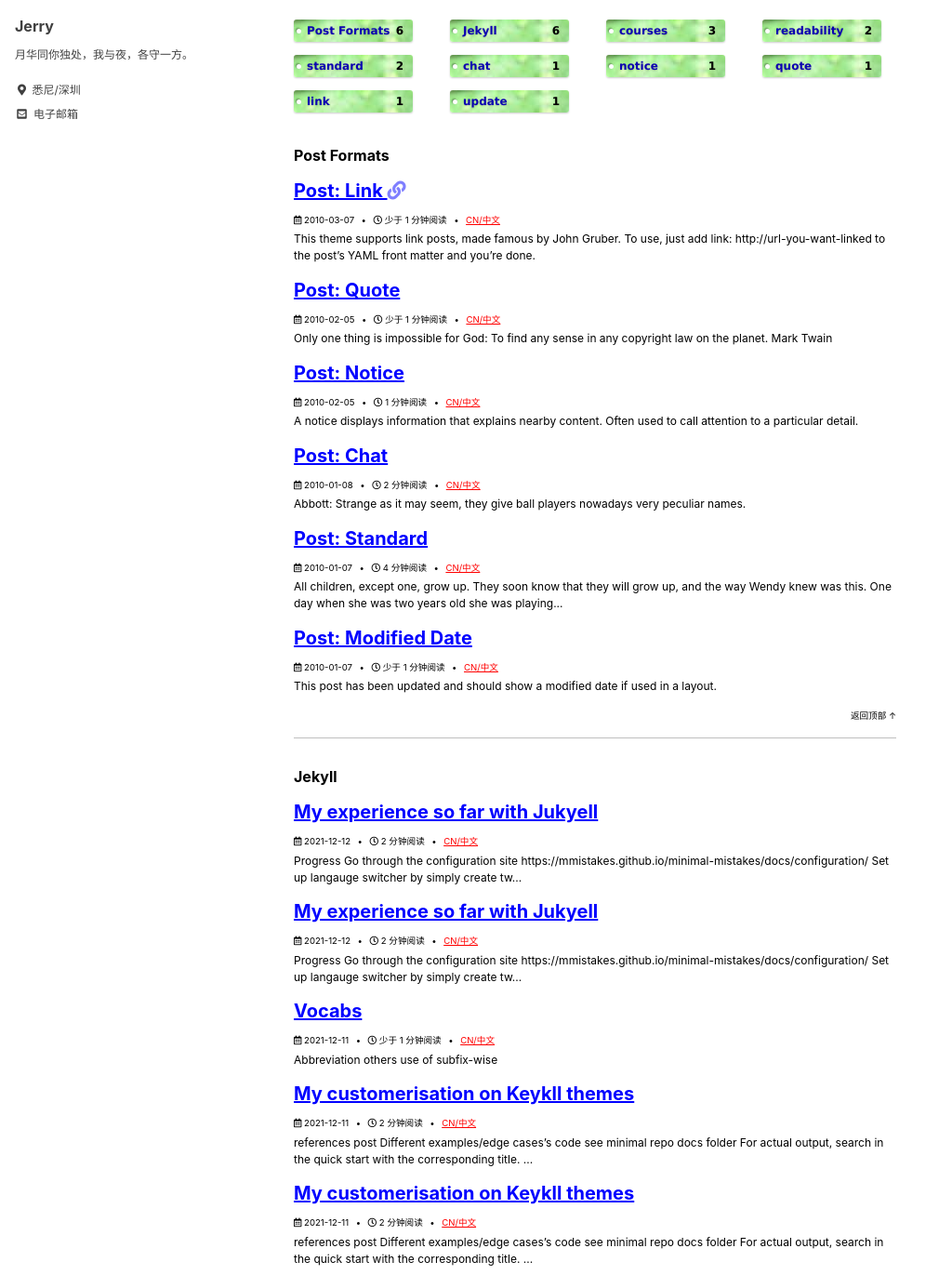
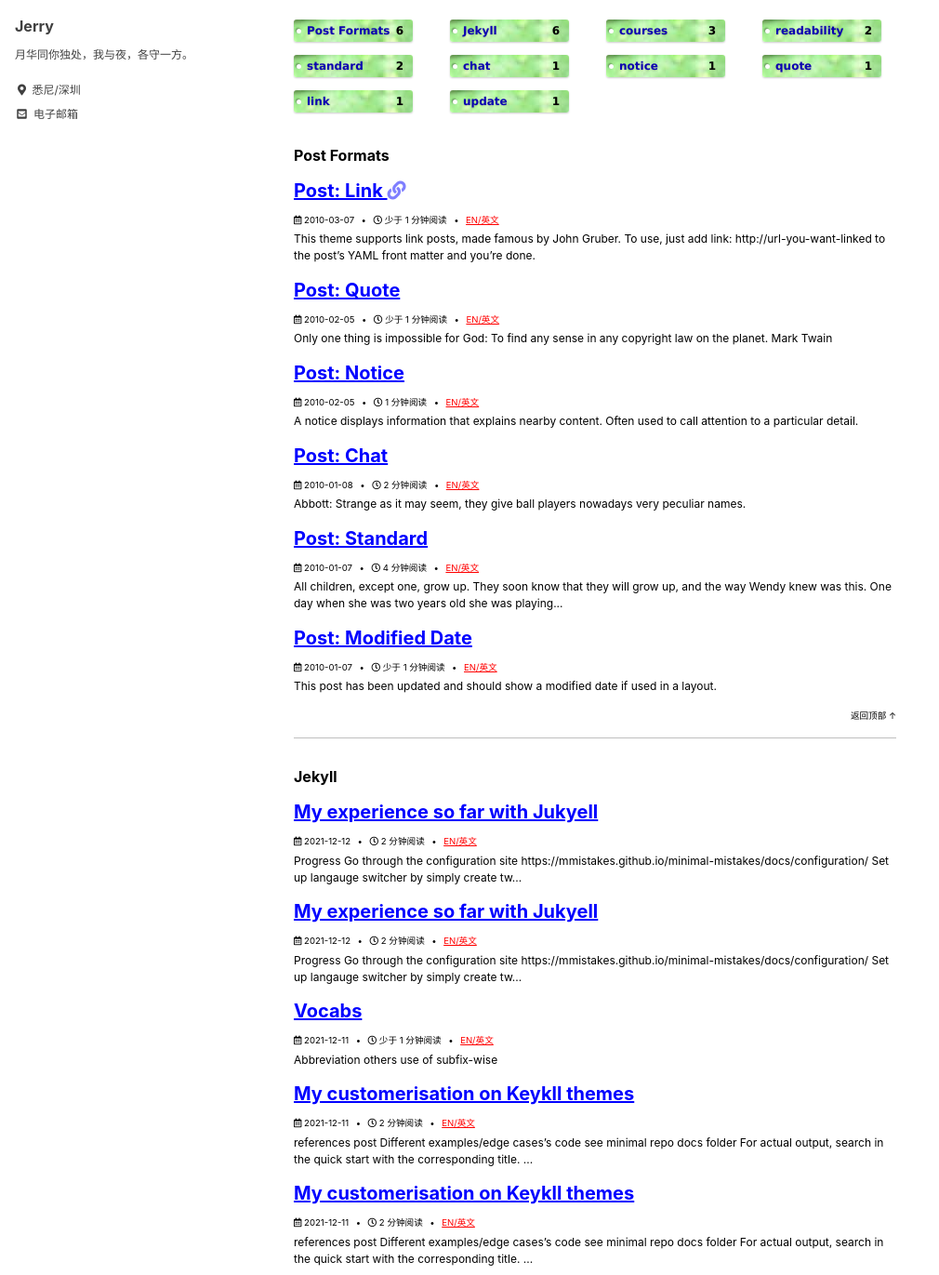
Before and after one commit to postsent/cn, a Jekyll site: the page built from _pages/about.md, in a window 1280 px wide and 1400 px high, scrolled down 464 px. Shown: the part 29-1400 px from the top of the window at 93% size, without its empty margins (0-1010 px from the left). Built offline with Jekyll 4.4.1, drawn with Linux system fonts in a browser that asks for light colours; cached includes are drawn as plain includes; some of the changed text lies outside the part shown.

```diff
--- a/_includes/page__meta.html
+++ b/_includes/page__meta.html
@@ -30,7 +30,7 @@
 
     <span class="page__meta-sep"></span>
     {% assign current_url = page.url %} <!-- myurl -->
-    <a href="http://postsent.github.io{{ current_url }}" style="color:#FF0000;">CN/中文</a>
+    <a href="http://postsent.github.io{{ current_url }}" style="color:#FF0000;">EN/英文</a>
 
   </p>
 {% endif %}
```
